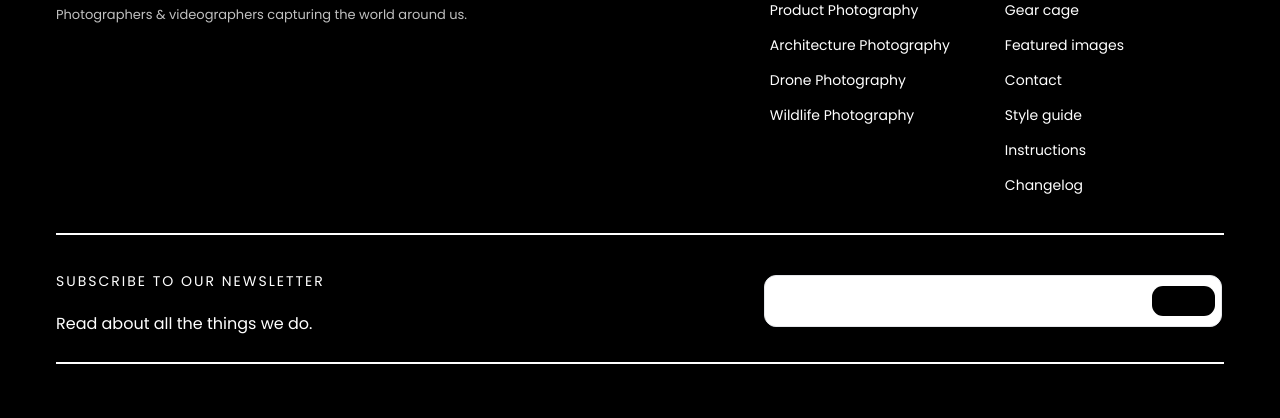
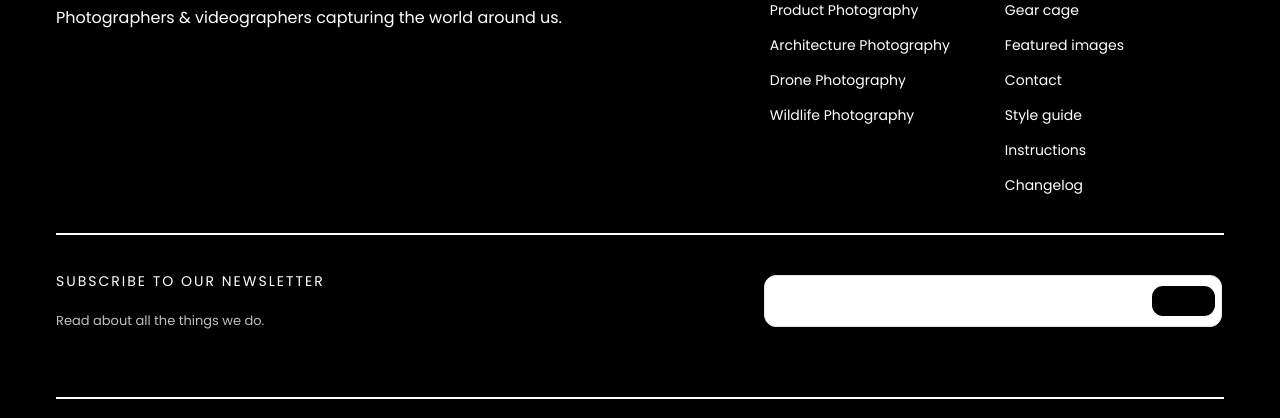
Before and after one commit to chikitossss/Aperture, a plain HTML site: page index.html in a window 1280 px wide. Shown: the part 7017-7435 px from the top of the page. Drawn offline with Linux system fonts and the light colour scheme.

Commit message:
HW 3.02.2023 (2)

```diff
--- a/css/style.css
+++ b/css/style.css
@@ -483,13 +483,14 @@ footer form button{
 .left_logo{
     padding-top: 100px;
 }
-footer .left_logo p{
+footer .left_logo_2 p{
     font-family: 'Poppins', sans-serif;
     font-style: normal;
     font-weight: 400;
     font-size: 13px;
     line-height: 20px;
     color: #C0C0C0;
+    padding-bottom: 40px;
 }
 footer .left_logo_2 h4{
     font-family: 'Poppins', sans-serif;
```
